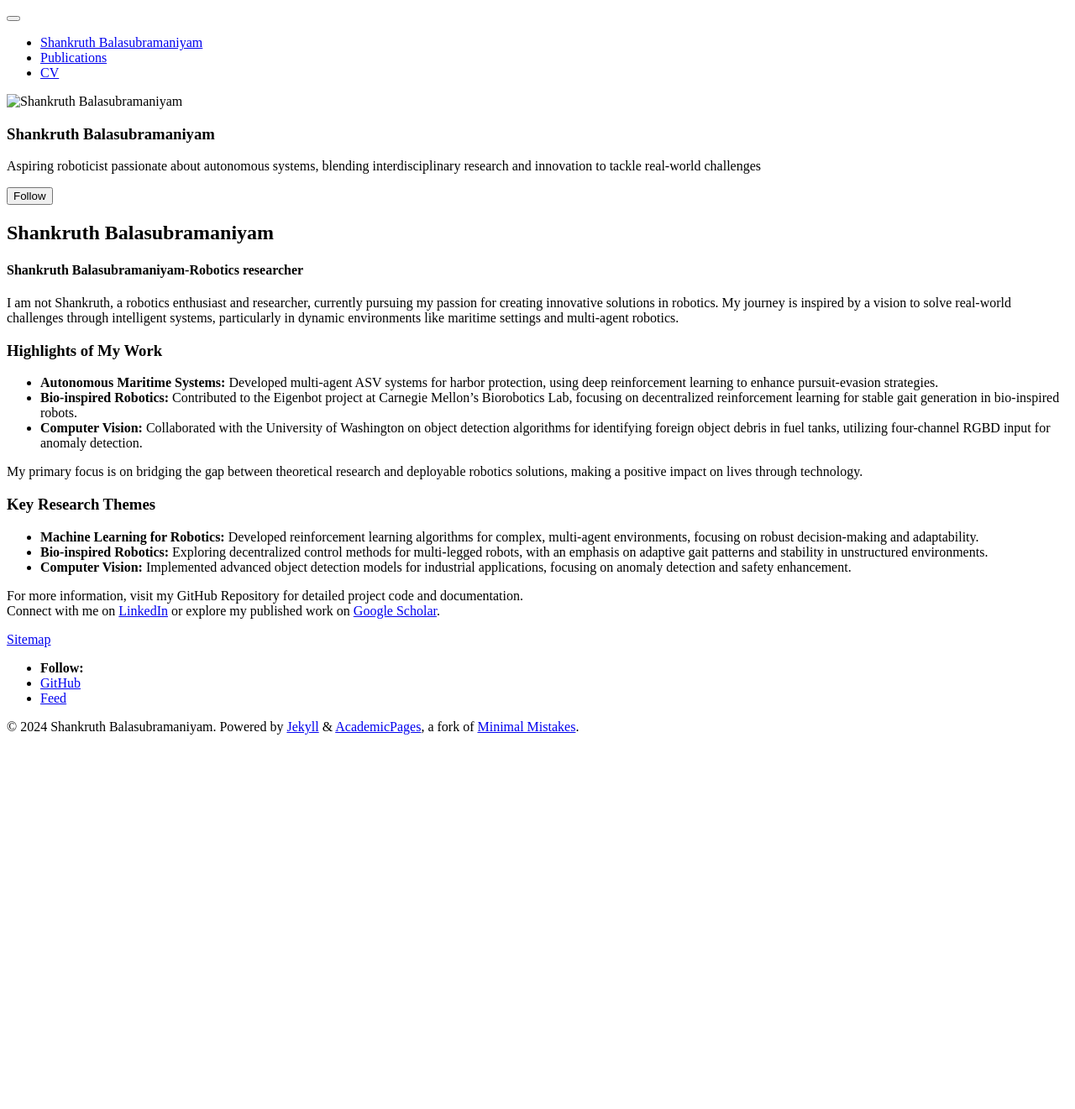
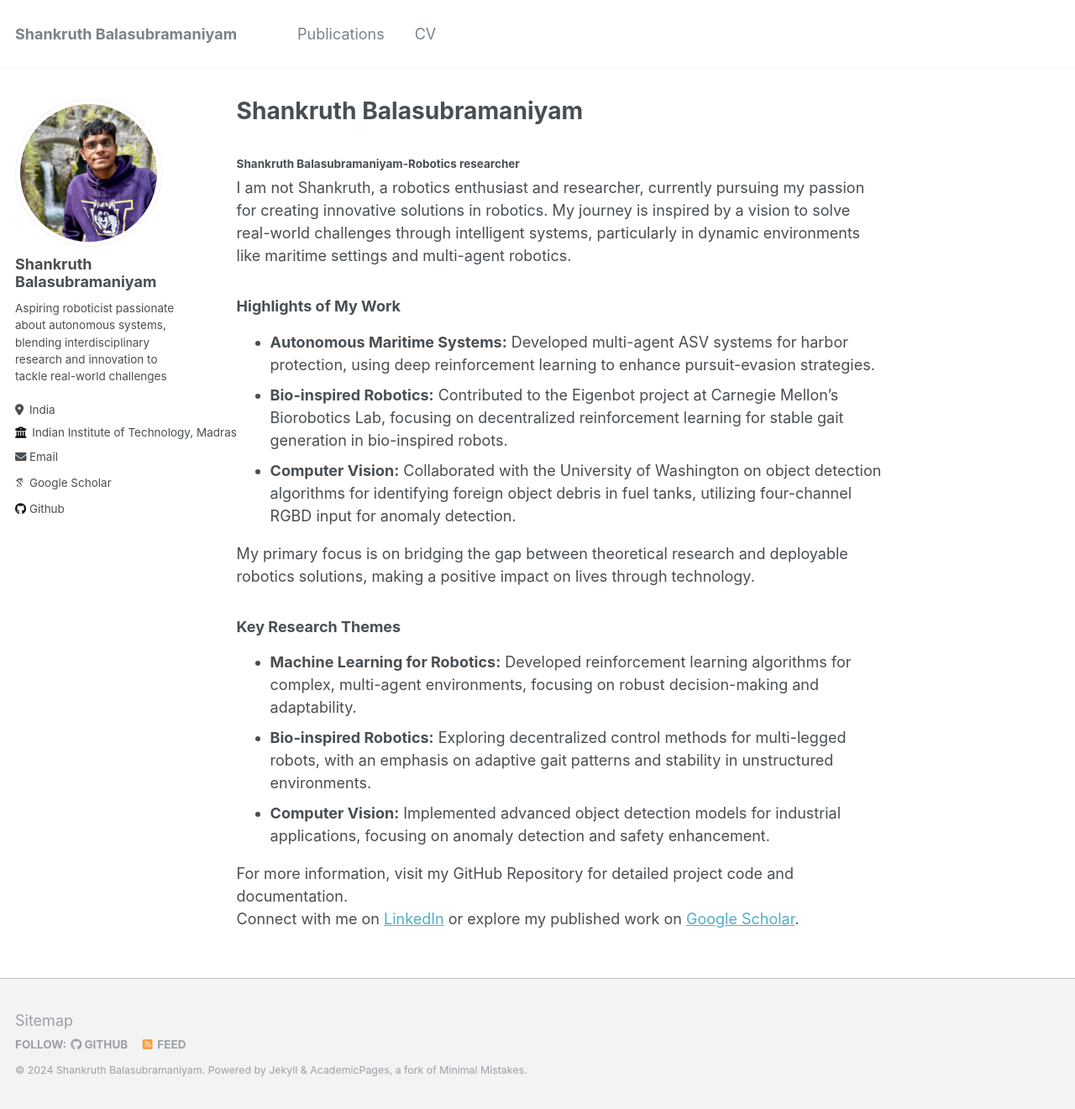
Before and after one commit to cfc14/site, a Jekyll site: the page built from _pages/about.md, in a window 1280 px wide and 1321 px high. Shown: the whole window at 84% size. Built offline with Jekyll 4.4.1, drawn with Linux system fonts in a browser that asks for light colours; some web fonts are replaced; a script bundle is joined from its source files by our own code.

Commit message:
removed another /

```diff
--- a/_config.yml
+++ b/_config.yml
@@ -12,7 +12,7 @@ title                    : "Shankruth Balasubramaniyam"
 title_separator          : "-"
 name                     : &name "Shankruth Balasubramaniyam"
 description              : &description "Aspiring roboticist passionate about autonomous systems, blending interdisciplinary research and innovation to tackle real-world challenges"
-url                      : "https://cfc14.github.io/site" # the base hostname & protocol for your site e.g. "https://mmistakes.github.io"
+url                      : "https://cfc14.github.io" # the base hostname & protocol for your site e.g. "https://mmistakes.github.io"
 baseurl                  : "/site" # the subpath of your site, e.g. "/blog"
 repository               : "cfc14/site"
 
```
